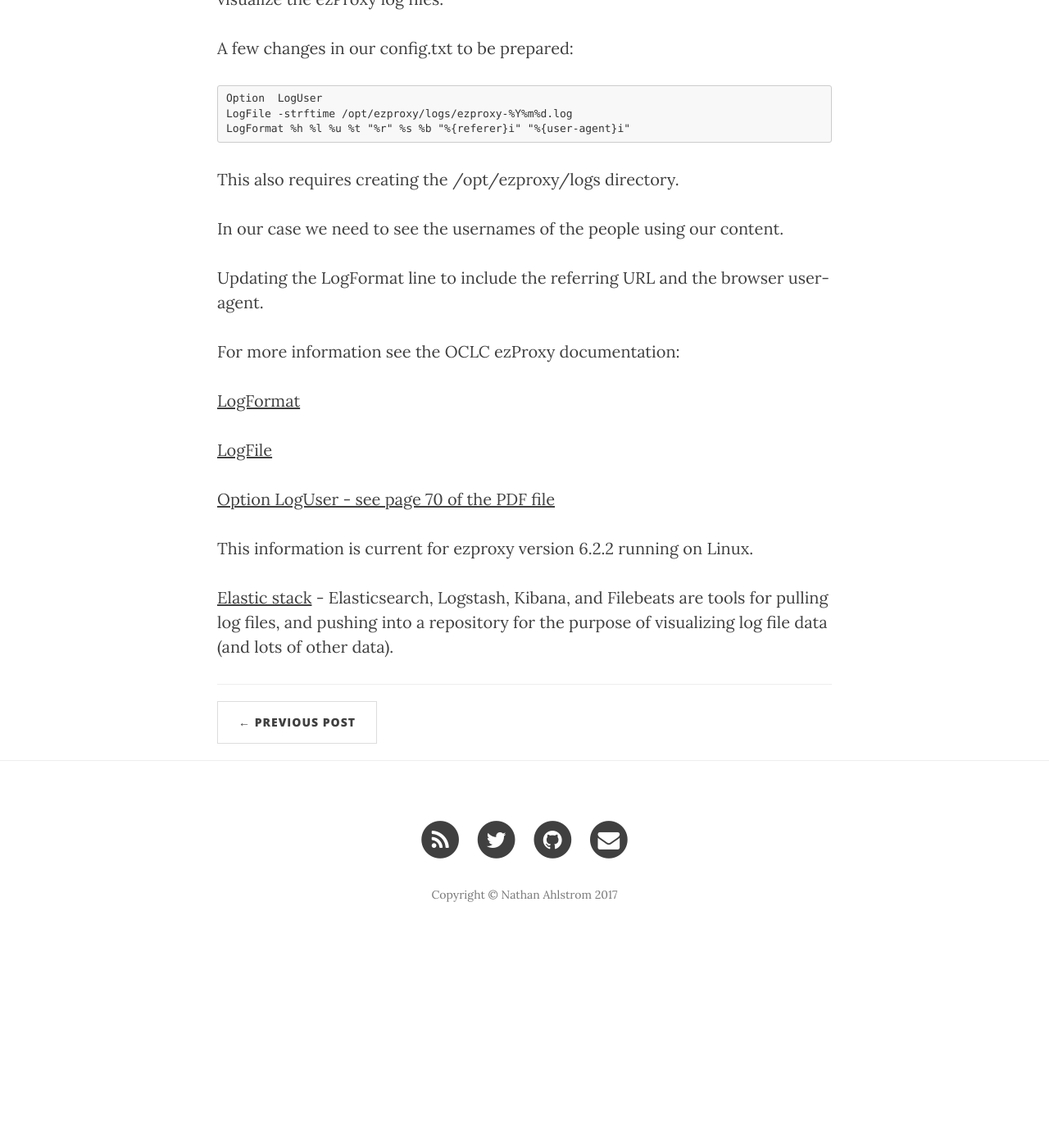
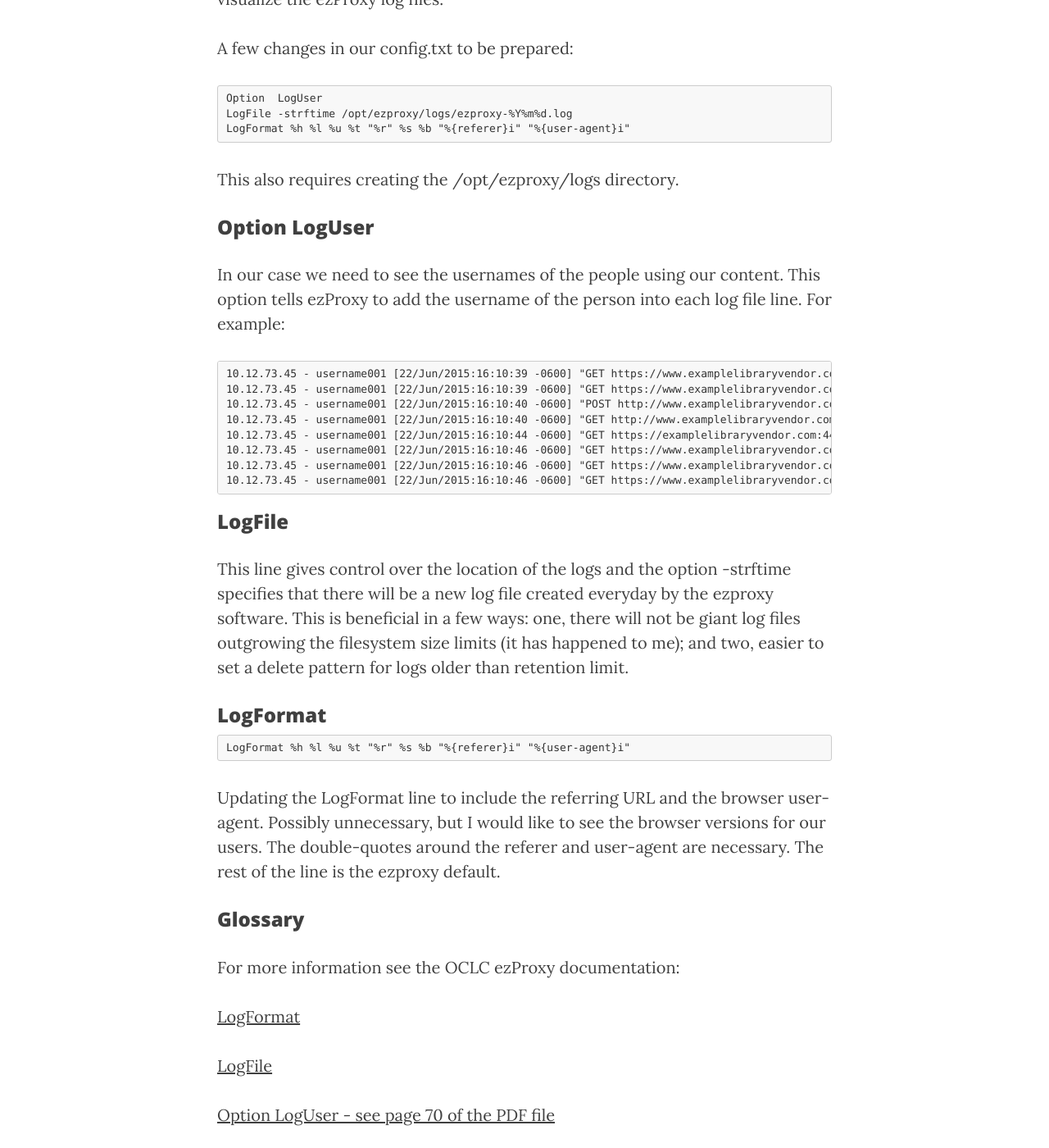
Before and after one commit to NathanAhlstrom/nathanahlstrom.github.io, a Jekyll site: the page built from _posts/2017-06-29-ezproxy-logging-config.md, in a window 1280 px wide and 1400 px high, scrolled down 598 px. Shown: the whole window at 82% size. Built offline with Jekyll 4.4.1, drawn with Linux system fonts in a browser that asks for light colours; nearby versions of some CDN libraries; before the commit the page ends 1765 px from its top, so only the background shows below that; some of the changed text lies outside the part shown.

Commit message:
updating post about ezproxy logging configuration

```diff
--- a/_posts/2017-06-29-ezproxy-logging-config.md
+++ b/_posts/2017-06-29-ezproxy-logging-config.md
@@ -21,9 +21,31 @@ A few changes in our config.txt to be prepared:
 
 This also requires creating the /opt/ezproxy/logs directory.
 
-In our case we need to see the usernames of the people using our content.
+### Option LogUser ###
+In our case we need to see the usernames of the people using our content.  This option tells ezProxy to add the username of the person into each log file line.  For example:
 
-Updating the LogFormat line to include the referring URL and the browser user-agent.
+	10.12.73.45 - username001 [22/Jun/2015:16:10:39 -0600] "GET https://www.examplelibraryvendor.com:443/wp-content/uploads/2015/02/su-companies_958x412-2-958x412.jpg HTTP/1.1" 200 103873
+	10.12.73.45 - username001 [22/Jun/2015:16:10:39 -0600] "GET https://www.examplelibraryvendor.com:443/wp-content/uploads/2015/06/MTS_Banner_June_958x412.jpg HTTP/1.1" 200 144145
+	10.12.73.45 - username001 [22/Jun/2015:16:10:40 -0600] "POST http://www.examplelibraryvendor.com:80/wp-admin/admin-ajax.php HTTP/1.1" 200 1480
+	10.12.73.45 - username001 [22/Jun/2015:16:10:40 -0600] "GET http://www.examplelibraryvendor.com:80/wp-content/themes/total/images/favicon.ico HTTP/1.1" 200 1555
+	10.12.73.45 - username001 [22/Jun/2015:16:10:44 -0600] "GET https://examplelibraryvendor.com:443/login/ HTTP/1.1" 301 364
+	10.12.73.45 - username001 [22/Jun/2015:16:10:46 -0600] "GET https://www.examplelibraryvendor.com:443/login/ HTTP/1.1" 200 30372
+	10.12.73.45 - username001 [22/Jun/2015:16:10:46 -0600] "GET https://www.examplelibraryvendor.com:443/wp-content/plugins/siteorigin-panels/css/front.css HTTP/1.1" 200 1115
+	10.12.73.45 - username001 [22/Jun/2015:16:10:46 -0600] "GET https://www.examplelibraryvendor.com:443/wp-content/plugins/jquery-collapse-o-matic/light_style.css HTTP/1.1" 200 1344
+
+
+### LogFile  ###
+
+This line gives control over the location of the logs and the option -strftime specifies that there will be a new log file created everyday by the ezproxy software.  This is beneficial in a few ways: one, there will not be giant log files outgrowing the filesystem size limits (it has happened to me); and two, easier to set a delete pattern for logs older than retention limit.
+
+### LogFormat ###
+
+	LogFormat %h %l %u %t "%r" %s %b "%{referer}i" "%{user-agent}i"
+
+Updating the LogFormat line to include the referring URL and the browser user-agent.  Possibly unnecessary, but I would like to see the browser versions for our users.  The double-quotes around the referer and user-agent are necessary.  The rest of the line is the ezproxy default.
+
+
+### Glossary ###
 
 For more information see the OCLC ezProxy documentation:
 
@@ -33,6 +55,6 @@ For more information see the OCLC ezProxy documentation:
 
 [Option LogUser - see page 70 of the PDF file](https://www.oclc.org/content/dam/support/ezproxy/documentation/pdf/ezproxy_referencemanual.pdf){:target="_blank"}
 
+[Elastic stack](https://www.elastic.co/webinars/introduction-elk-stack){:target="_blank"} - Elasticsearch, Logstash, Kibana, and Filebeats are tools for pulling log files, and pushing into a repository for the purpose of visualizing log file data (and lots of other data).
+
 This information is current for ezproxy version 6.2.2 running on Linux.
-
-[Elastic stack](https://www.elastic.co/webinars/introduction-elk-stack){:target="_blank"} - Elasticsearch, Logstash, Kibana, and Filebeats are tools for pulling log files, and pushing into a repository for the purpose of visualizing log file data (and lots of other data).
```
